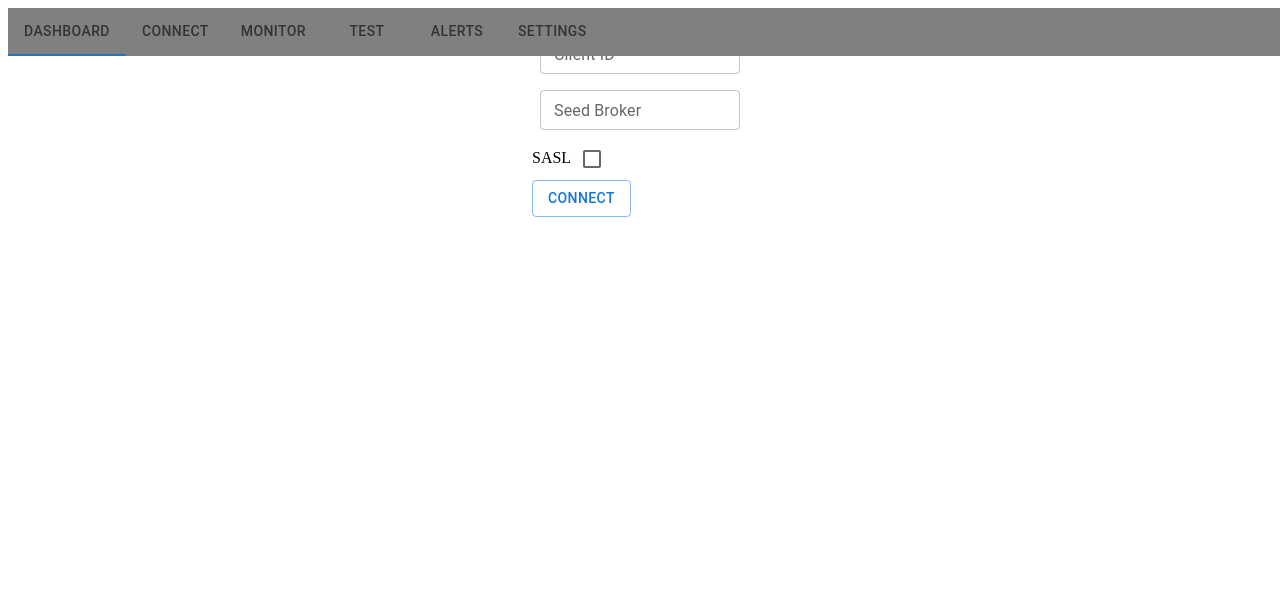
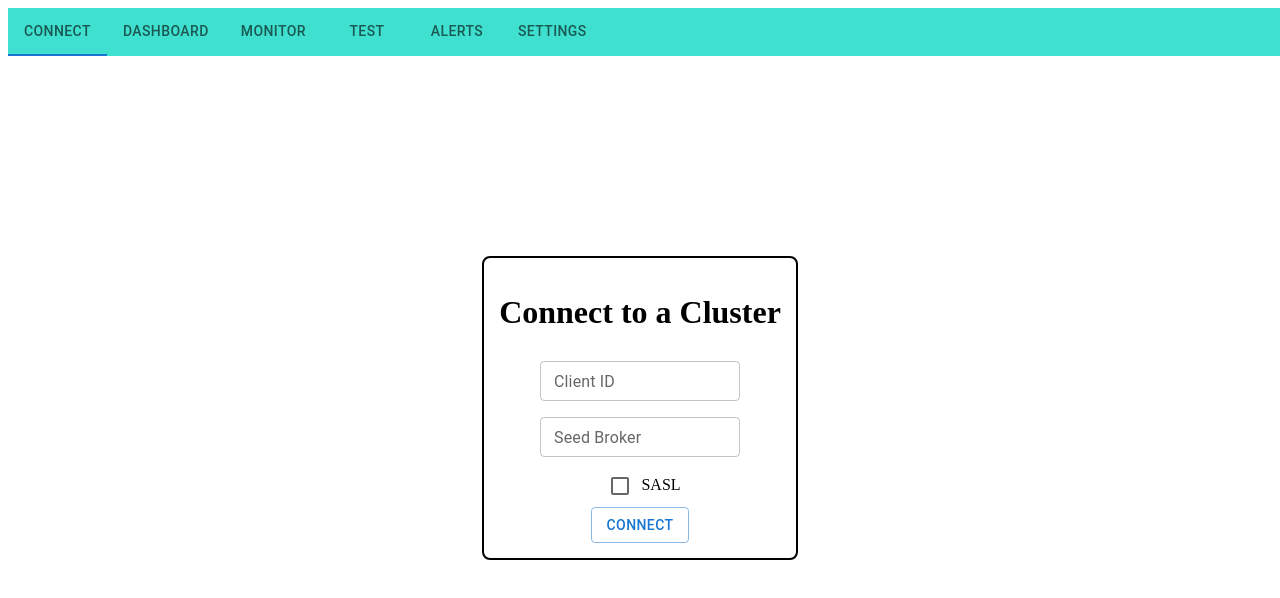
Before and after one commit to oslabs-beta/kalibrate, a React (Vite) app: page /connect in a window 1280 px wide. Shown: the top 598 px of the page. Built offline with nearby package versions, Linux system fonts and the light colour scheme.

Commit message:
Style Connect and Navbar components

```diff
--- a/src/components/Connect.tsx
+++ b/src/components/Connect.tsx
@@ -1,6 +1,7 @@
 import {useState} from 'react';
 import {Grid, Button, TextField, Box, Checkbox} from '@mui/material';
 import {useNavigate} from 'react-router-dom';
+import { flexbox } from '@mui/system';
 
 /*
 CONNECTION FORM OPTIONS
@@ -28,7 +29,7 @@ const Connect = ({setConnectedCluster}) => {
   const [errorMessage, setErrorMessage] = useState('');
 
   // form submission handler
-  const handleSubmit = async event => {
+  const handleSubmit = async (event) => {
     event.preventDefault();
 
     // input validation
@@ -80,17 +81,22 @@ const Connect = ({setConnectedCluster}) => {
   // username and password conditionally rendered based on whether SASL is true
   // error message conditionally rendered based on form submission input validation
   return (
-    <Grid container direction="column" justifyContent="space-evenly" alignItems="center">
-      Connect to a Cluster
+    <Grid container direction="column" justifyContent="space-evenly" alignItems="center" height='100vh' textAlign={'center'}>
+
       <Box
         component="form"
         sx={{
           '& .MuiTextField-root': {m: 1, width: '25ch'},
+          padding: '15px',
+          border: '2px solid black',
+          borderRadius: '8px',
         }}
         noValidate
         autoComplete="off"
         onSubmit={handleSubmit}
       >
+        <h1>Connect to a Cluster</h1>
+
         <Grid>
           <TextField
             id="outlined-basic"
@@ -114,12 +120,12 @@ const Connect = ({setConnectedCluster}) => {
         </Grid>
 
         <Grid>
-          SASL
           <Checkbox
             checked={sasl}
             onChange={() => setSasl(!sasl)}
             inputProps={{'aria-label': 'controlled'}}
           />
+          SASL
         </Grid>
 
         {sasl ? (
--- a/src/components/Navbar.tsx
+++ b/src/components/Navbar.tsx
@@ -15,15 +15,15 @@ const Navbar = () => {
   return (
     <Box
       position="fixed"
-      sx={{zIndex: theme => theme.zIndex.drawer + 1, width: '100vw', bgcolor: 'grey'}}
+      sx={{zIndex: theme => theme.zIndex.drawer + 1, width: '100vw', bgcolor: 'turquoise'}}
     >
-      <Tabs value={value} onChange={handleChange} aria-label="nav tabs example">
+      <Tabs value={value} onChange={handleChange} aria-label="nav tabs">
         {/* paths will need to be checked */}
+        <Link to="/connect" style={{textDecoration: 'none', color: 'inherit'}}>
+          <Tab label="Connect" />
+        </Link>
         <Link to="/dashboard" style={{textDecoration: 'none', color: 'inherit'}}>
           <Tab label="Dashboard" />
-        </Link>
-        <Link to="/connect" style={{textDecoration: 'none', color: 'inherit'}}>
-          <Tab label="Connect" />
         </Link>
         <Tab label="Monitor" />
         <Tab label="Test" />
```
